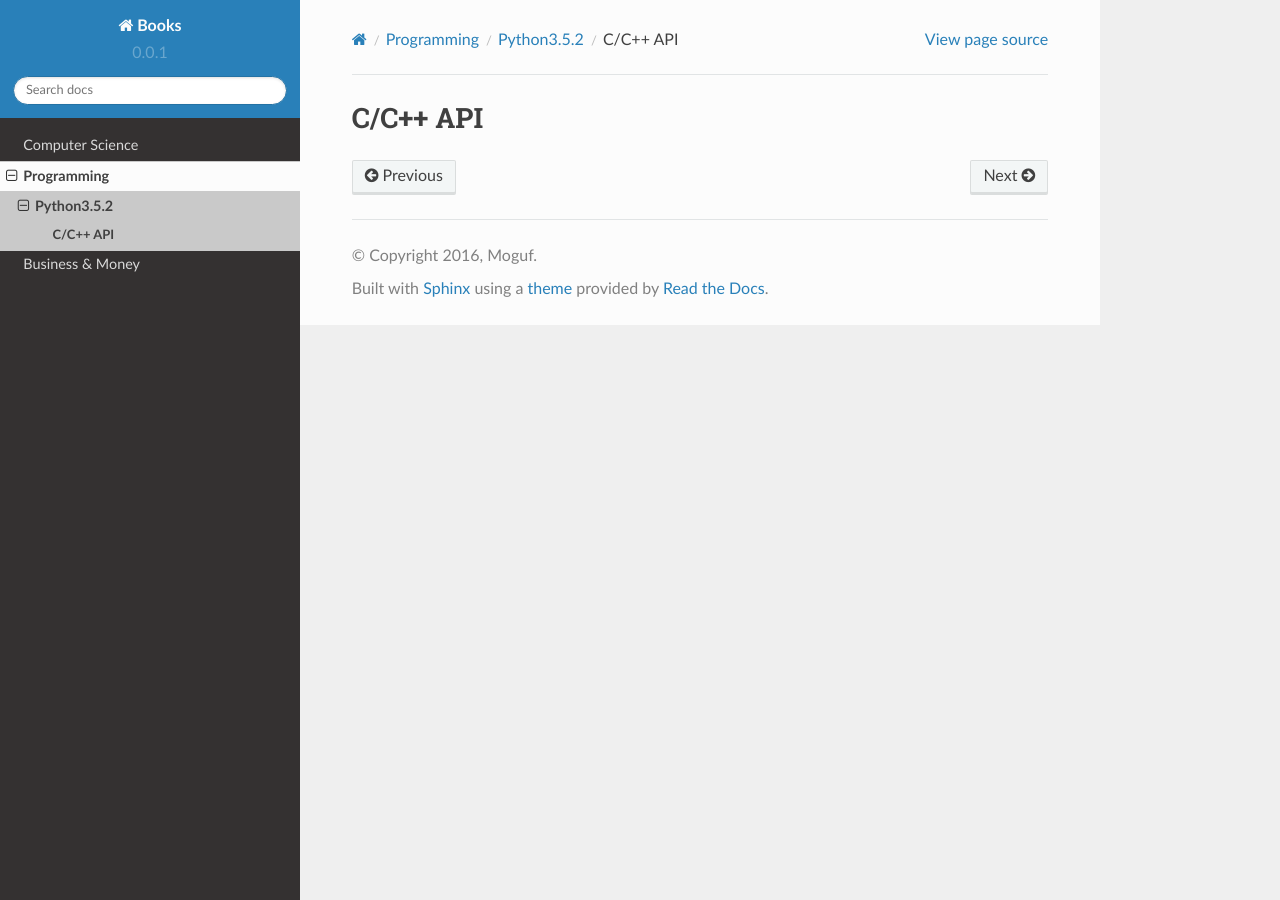
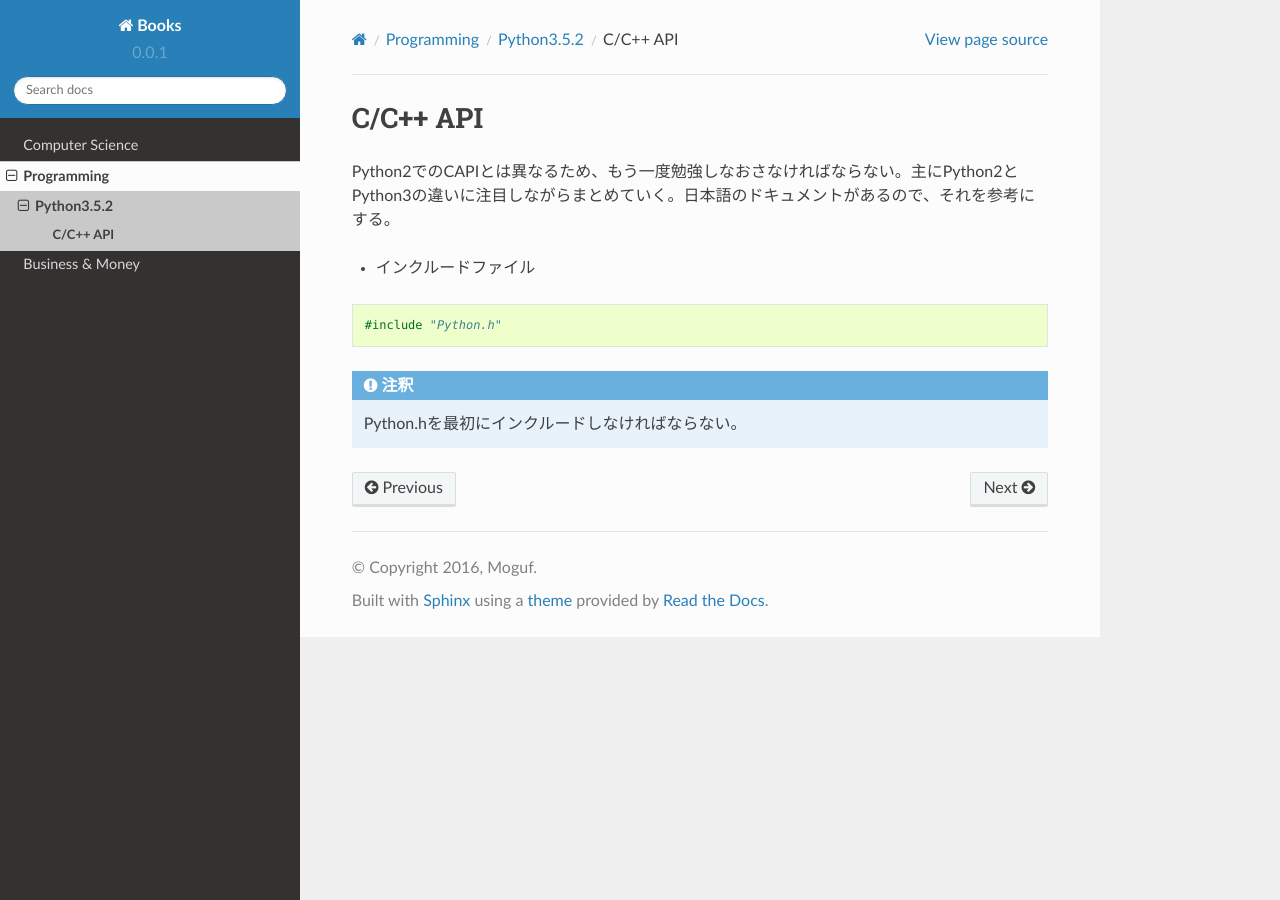
Before and after one commit to Moguf/Books, a Sphinx documentation site: the page built from docs/ja/source/Programming/Python/CAPI.rst, in a window 1280 px wide. Built offline with Sphinx 7.4.7 and the Read the Docs theme 2.0.0, drawn with Linux system fonts in a browser that asks for light colours; formulas are drawn with MathJax 3; pages that are not in the unit, such as notebooks, are missing from menus.

```diff
--- a/docs/ja/source/Programming/Python/CAPI.rst
+++ b/docs/ja/source/Programming/Python/CAPI.rst
@@ -1,2 +1,14 @@
 C/C++ API
 ---------
+
+Python2でのCAPIとは異なるため、もう一度勉強しなおさなければならない。主にPython2とPython3の違いに注目しながらまとめていく。日本語のドキュメントがあるので、それを参考にする。
+
+
+* インクルードファイル
+
+.. code-block:: C
+
+   #include "Python.h"
+
+.. note::
+   　Python.hを最初にインクルードしなければならない。
```
